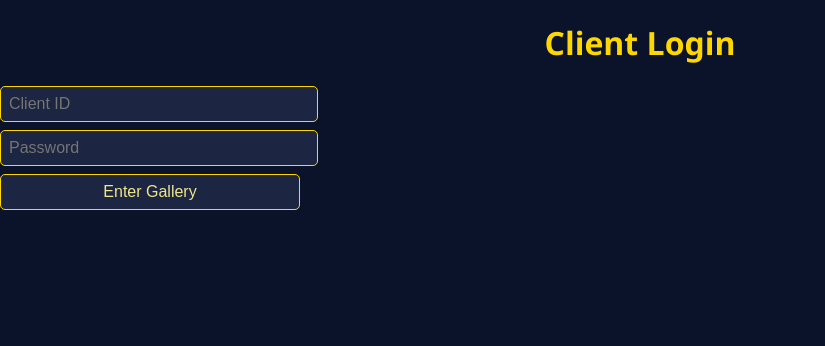
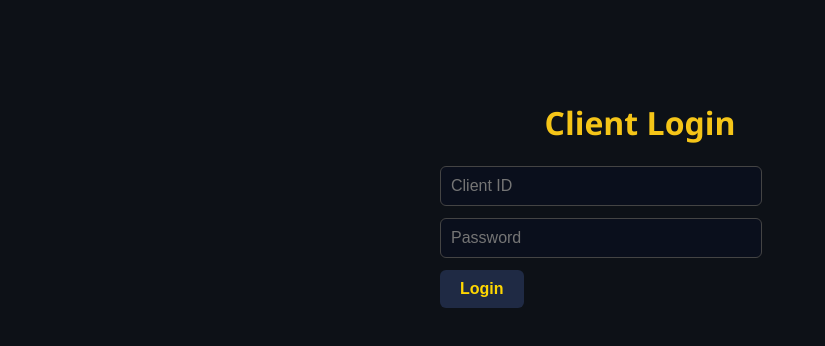
Before and after one commit to BraydenHiller/bh-frontend, a React (Create React App) app in the folder client/: page /login in a window 1280 px wide. Shown: the top 346 px of the page, without its empty margins (0-825 px from the left). Built offline with nearby package versions, Linux system fonts and the light colour scheme.

Commit message:
Feature: Add functional client login with password authentication

```diff
--- a/client/src/App.css
+++ b/client/src/App.css
@@ -1,131 +1,140 @@
 body {
   margin: 0;
   font-family: 'Segoe UI', Tahoma, Geneva, Verdana, sans-serif;
-  background-color: #0b132b; /* dark navy */
-  color: #f0e68c; /* soft gold */
+  background-color: #0d1117;
+  color: #f5c518;
+}
+
+.photographer-dashboard {
+  padding: 2rem;
+  max-width: 1200px;
+  margin: auto;
+}
+
+h1, h2 {
+  color: #f5c518;
 }
 
 a {
-  color: #ffd700;
+  color: #4ea1ff;
   text-decoration: none;
 }
 
-h1, h2 {
-  color: #ffd700;
-  text-align: center;
+a:hover {
+  text-decoration: underline;
 }
 
 input, button {
   display: block;
   margin: 0.5rem 0;
   padding: 0.5rem;
+  font-size: 1rem;
+  border-radius: 5px;
+  border: none;
+}
+
+input {
   width: 100%;
   max-width: 300px;
-  font-size: 1rem;
-  border: 1px solid #ffd700;
-  border-radius: 5px;
-  background-color: #1c2541;
-  color: #f0e68c;
+  background: #161b22;
+  color: #ffffff;
+  border: 1px solid #30363d;
 }
 
 button {
+  background-color: #f5c518;
+  color: #0d1117;
+  font-weight: bold;
   cursor: pointer;
-  transition: background-color 0.2s ease;
+  transition: background-color 0.3s ease;
 }
 
 button:hover {
-  background-color: #3a506b;
+  background-color: #d4aa00;
 }
 
-.photographer-dashboard {
-  padding: 2rem;
-  max-width: 900px;
-  margin: 0 auto;
+.client-card {
+  background-color: #161b22;
+  padding: 1rem;
+  margin-bottom: 1.5rem;
+  border-radius: 10px;
+  box-shadow: 0 0 10px rgba(245, 197, 24, 0.1);
+}
+
+.client-card p {
+  margin: 0.25rem 0;
 }
 
 .form-section {
-  background-color: #1c2541;
-  padding: 1.5rem;
-  border-radius: 8px;
   margin-bottom: 2rem;
-  box-shadow: 0 0 10px rgba(255, 215, 0, 0.2);
-}
-
-.client-list {
-  display: flex;
-  flex-direction: column;
-  gap: 2rem;
-}
-
-.client-card {
-  background-color: #1c2541;
-  padding: 1.5rem;
-  border-radius: 8px;
-  box-shadow: 0 0 10px rgba(255, 215, 0, 0.15);
 }
 
 .thumbnail-grid {
-  display: flex;
-  flex-wrap: wrap;
   margin-top: 1rem;
 }
 
-.thumbnail-wrapper {
-  position: relative;
-  margin: 4px;
-}
-
-.thumbnail {
-  width: 80px;
-  height: 80px;
+.thumbnail-grid img {
+  width: 70px;
+  height: 70px;
   object-fit: cover;
-  border: 2px solid #ccc;
+  margin: 5px;
   border-radius: 5px;
+  border: 2px solid #30363d;
   transition: border 0.3s ease;
 }
 
-.thumbnail.selected {
+.thumbnail-grid img.selected {
   border: 2px solid limegreen;
 }
 
-.remove-btn {
+.thumbnail-grid button {
   position: absolute;
-  top: -5px;
-  right: -5px;
-  background-color: rgba(255, 0, 0, 0.8);
+  top: 0;
+  right: 0;
+  background: rgba(255, 0, 0, 0.8);
   color: white;
   border: none;
   border-radius: 50%;
-  font-size: 14px;
   width: 20px;
   height: 20px;
   cursor: pointer;
+  font-size: 14px;
+  padding: 0;
+  line-height: 18px;
+}
+.login-page {
+  padding: 80px 20px;
+  max-width: 400px;
+  margin: auto;
+  text-align: center;
+  color: #ffd700;
 }
 
-.export-btn {
-  background-color: #2d72d9;
+.login-page input {
+  display: block;
+  width: 100%;
+  padding: 10px;
+  margin: 12px 0;
+  border: 1px solid #444;
+  border-radius: 6px;
+  background-color: #0a0f1c;
   color: white;
-  border: none;
-  padding: 0.5rem 1rem;
-  margin-top: 0.5rem;
-  border-radius: 5px;
 }
 
-.delete-btn {
-  background-color: #aa0000;
-  color: white;
+.login-page button {
+  padding: 10px 20px;
+  background-color: #1f2a44;
+  color: #ffd700;
   border: none;
-  padding: 0.5rem 1rem;
-  margin-left: 0.5rem;
-  border-radius: 5px;
+  border-radius: 6px;
+  cursor: pointer;
 }
 
-.loading-text {
-  color: orange;
-  text-align: center;
+.login-page button:hover {
+  background-color: #354161;
 }
 
-.image-counts {
-  margin-top: 0.5rem;
-  color: #f0e68c;
+.error-msg {
+  color: #ff4444;
+  margin-top: 10px;
 }
--- a/client/src/ClientLogin.jsx
+++ b/client/src/ClientLogin.jsx
@@ -1,28 +1,49 @@
 import React, { useState } from 'react';
 import { useNavigate } from 'react-router-dom';
+import './App.css';
+
+const API = 'https://bh-backend-clean.onrender.com';
 
 const ClientLogin = () => {
-  const [id, setId] = useState('');
+  const [clientId, setClientId] = useState('');
   const [password, setPassword] = useState('');
+  const [error, setError] = useState('');
   const navigate = useNavigate();
 
   const handleLogin = async () => {
-    const res = await fetch('https://bh-backend-clean.onrender.com');
-    const clients = await res.json();
-    const match = clients.find(c => c.id === id && c.password === password);
-    if (match) {
-      navigate(`/gallery/${id}`);
-    } else {
-      alert('Invalid ID or password');
+    try {
+      const res = await fetch(`${API}/clients`);
+      const clients = await res.json();
+      const client = clients.find(c => c.id === clientId && c.password === password);
+
+      if (client) {
+        navigate(`/gallery/${client.id}`);
+      } else {
+        setError('Invalid ID or Password');
+      }
+    } catch (err) {
+      console.error('Login error:', err);
+      setError('Server error. Try again later.');
     }
   };
 
   return (
-    <div className="client-login">
+    <div className="login-page">
       <h1>Client Login</h1>
-      <input placeholder="Client ID" value={id} onChange={(e) => setId(e.target.value)} />
-      <input type="password" placeholder="Password" value={password} onChange={(e) => setPassword(e.target.value)} />
-      <button onClick={handleLogin}>Enter Gallery</button>
+      <input
+        type="text"
+        placeholder="Client ID"
+        value={clientId}
+        onChange={(e) => setClientId(e.target.value)}
+      />
+      <input
+        type="password"
+        placeholder="Password"
+        value={password}
+        onChange={(e) => setPassword(e.target.value)}
+      />
+      <button onClick={handleLogin}>Login</button>
+      {error && <p className="error-msg">{error}</p>}
     </div>
   );
 };
```
